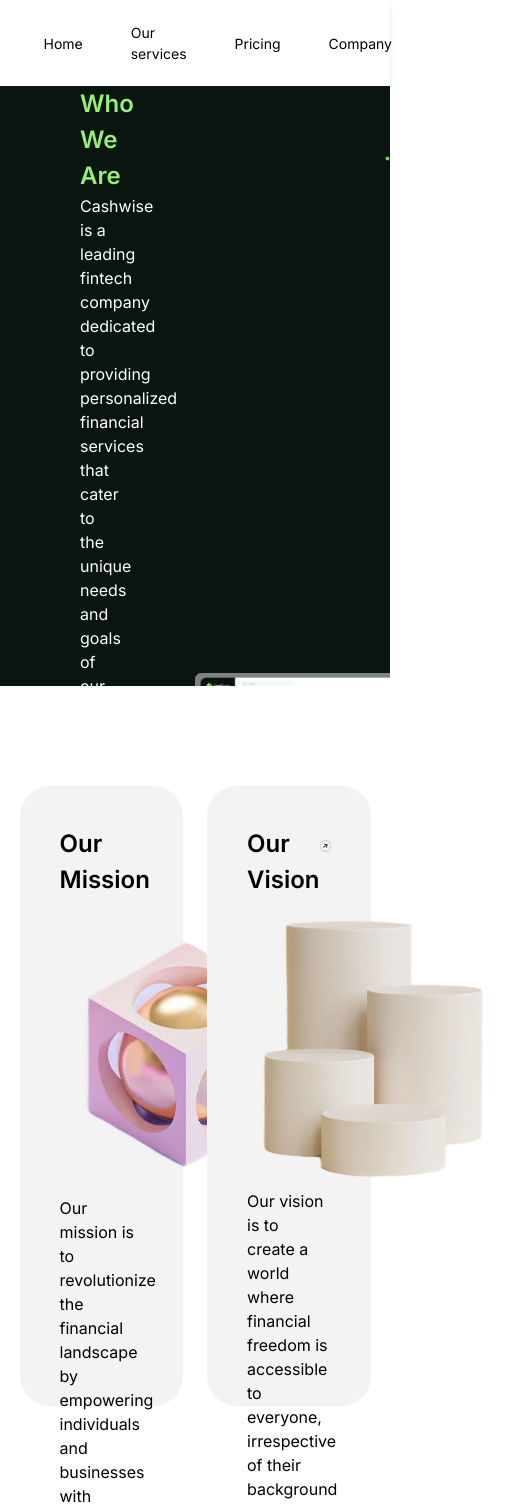
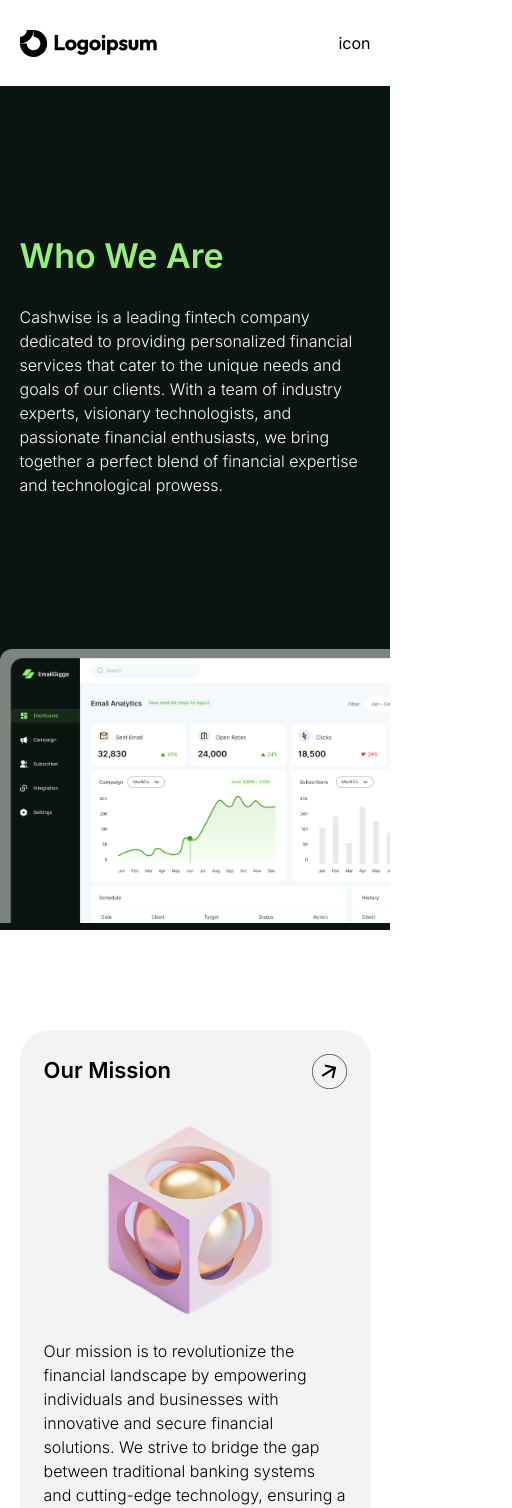
Before and after one commit to zannujulius/zacraccessment, a Vue app: page / in a window 390 px wide. Shown: the top 1508 px of the page, 512 px wide, since content can reach past the window. Built offline with nearby package versions, Linux system fonts and the light colour scheme.

Commit message:
completed responsiveness

```diff
--- a/src/components/Navbar.vue
+++ b/src/components/Navbar.vue
@@ -4,11 +4,14 @@
             <div class="">
                 <img class="" src="@/assets/svg/applogo.svg" />
             </div>
-            <div class="flex items-center">
+            <div class="items-center hidden md:flex">
                 <router-link to="/" class="px-6 text-[14px] font-[400]">Home</router-link>
                 <router-link to="/" class="px-6 text-[14px] font-[400]">Our services</router-link>
                 <router-link to="/" class="px-6 text-[14px] font-[400]">Pricing</router-link>
                 <router-link to="/" class="px-6 text-[14px] font-[400]">Company</router-link>
+            </div>
+            <div class="flex md:hidden">
+                icon
             </div>
         </div>
     </div>
--- a/src/views/HomeView.vue
+++ b/src/views/HomeView.vue
@@ -2,10 +2,10 @@
   <div class="">
    <Navbar />
    <!-- hero section -->
-   <div class="h-[600px] bg-primary grid grid-cols-2 overflow-hidden">
-      <div class="h-full flex flex-col justify-center px-20">
-        <h3 class="text-secondary text-[24px] font-[600]">Who We Are</h3>
-        <p class="text-white">
+   <div class="h-screen lg:h-[600px] bg-primary md:h-screen grid md:grid-cols-1 lg:grid-cols-2 grid-cols-1 overflow-hidden">
+      <div class="h-full flex flex-col justify-center w-[90%] mx-auto md:px-20">
+        <h3 class="text-secondary text-[34px] font-[600]">Who We Are</h3>
+        <p class="text-white font-light pt-6">
           Cashwise is a leading fintech company dedicated to providing personalized
           financial services that cater to the unique needs and goals of our clients.
            With a team of industry experts, visionary technologists, and passionate financial
@@ -13,44 +13,48 @@
           technological prowess.
         </p>
       </div>
-      <div class="h-full flex flex-col justify-center relative">
-        <div class="absolute w-[140px h-[100px] bottom-[50px] left-[-150px]">
+      <div class="h-full flex flex-col justify-center relative ">
+        <!-- side -->
+        <div class="hidden md:block absolute z-30 md:h-[87px] md:bottom-6 md:left-[290px] lg:left-[-100px]">
           <img class="w-full h-full" src="@/assets/png/Frame_25.png" alt="" />
          </div>
-         <div class="absolute top-[70px] left-[190px]">
+         <!-- pointer -->
+         <div class="hidden md:absolute lg:block h-[60px] md:hidden w-[60px] md:left-40 z-30 top-[75px]">
             <img src="@/assets/svg/pointer.svg" alt="" class=""  />
           </div>
-        <div class="pt-[100px]">
+          <!-- main -->
+        <div class="absolute md:bottom-0 md:w-[500px] lg:w-auto md:right-0">
           <img src="@/assets/png/hero_img.png" alt="hero-img" />
         </div>
       </div>
     </div>
+
     <!-- section two -->
-    <div class="mx-auto grid mt-[100px] gap-6 grid-cols-2 w-[90%] justify-center items-center">
-        <div v-for="i in aboutData"  :key="i.id" class="h-[620px] bg-[#F3F3F3] flex flex-col justify-between rounded-[30px] p-10">
+    <div class="mx-auto grid mt-[100px] gap-10 md:gap-6 md:grid-cols-2 grid-cols-1 w-[90%] justify-center items-center">
+        <div v-for="i in aboutData" :key="i.id" class="h-auto md:h-[620px] bg-[#F3F3F3] flex flex-col justify-between rounded-[30px] p-6 md:p-10">
           <div class="flex itms-center justify-between">
-            <h3 class="font-[600] text-black text-[24px]">{{i.title}}</h3>
-            <div class="h-[40px] w-[40px]">
+            <h3 class="font-[600] text-black text-[22px] md:text-[24px]">{{i.title}}</h3>
+            <div class="h-[35px] w-[35px]">
               <img class="h-full w-full" src="@/assets/svg/arrow.svg" alt="" />
             </div>
           </div>
-          <div class="mx-auto h-[298px] w-[265px]" v-if="i.imageType == 'cube'">
+          <div class="mx-auto h-[250px] w-[220px] md:h-[298px] md:w-[265px]" v-if="i.imageType == 'cube'">
             <img src="@/assets/png/img11.png" class="w-full h-full" alt="" />
           </div>
-          <div class="mx-auto h-[298px] w-[265px]" v-if="i.imageType == 'cone'">
+          <div class="mx-auto  h-[250px] w-[220px] md:h-[298px] md:w-[265px]" v-if="i.imageType == 'cone'">
             <img src="@/assets/png/img10.png" class="w-full h-full" alt="" />
           </div>
-          <div class="text-black font-[400]">
+          <div class="text-black font-light">
             {{ i.desc }}
           </div>
         </div>
     </div>
     <!-- section three -->
     <div class="mx-auto mt-[100px] w-[90%] justify-center items-center">
-      <h3 class="text-[#0B150F] font-[600] text-[34px]">
+      <h3 class="text-[#0B150F] font-[600] text-[24px] md:text-[34px]">
         What Sets Us Apart
       </h3>
-      <div class="mt-10 grid gap-10 grid-cols-3">
+      <div class="mt-10 grid gap-10 grid-cols-1 md:grid-cols-2 lg:grid-cols-3">
         <div class="" v-for="i in nicheData" :key="i.id">
           <div class="h-[47px] w-[47px] flex items-center rounded-[10px] bg-lightPrimary  justify-center">
             <div class="h-[24px] w-[24px]" v-if="i.imgTag == 'bulb'">
@@ -80,21 +84,21 @@
     </div>
 
     <!-- section four  -->
-    <div class="mx-auto mt-[100px] relative bg-primary flex items-center overflow-hidden justify-center flex-col rounded-[30px] w-[90%] h-[439px]">
+    <div class="mx-auto mt-[100px] p-2 relative bg-primary flex items-center overflow-hidden justify-center flex-col rounded-[30px] h-auto w-[90%] md:h-[439px]">
       <div class="absolute">
         <img src="@/assets/svg/line_art.svg" alt="img" class="" />
       </div>
-      <h3 class="text-[#96EF76] text-[20px] headline font-Sora font-[500]" >
+      <h3 class="text-[#96EF76] pt-20 md:pt-0 text-center text-[20px] headline font-Sora font-[500]" >
         Join Us on Our Financial Journey
       </h3>
-      <p class="text-center font-light w-[50%]  pt-10 text-white">
+      <p class="text-center font-light w-full md:w-[50%]  pt-6 text-white">
         We invite you to embark on this exciting financial journey with us. At [Your Fintech Company Name], we believe in a collaborative approach, where our clients become our partners. Together, we can shape a future where financial possibilities are limitless.
       </p>
-      <div class="flex items-center justify-center  mt-8">
-        <div class="w-[174px] h-[67px]">
+      <div class="flex-wrap justify-center flex md:flex md:items-center md:justify-center mt-8">
+        <div class="w-[174px] h-[67px] m-4">
           <img src="@/assets/png/Frame_334.png" alt="" class="w-full h-full" />
         </div>
-        <div class="w-[174px] h-[67px] ml-4">
+        <div class="w-[174px] h-[67px] m-4">
           <img src="@/assets/png/Frame_334.png" alt="" class="w-full h-full" />
         </div>
       </div>
@@ -102,13 +106,13 @@
   </div>
 
   <!-- section four -->
-  <div class="w-full bg-primary mt-[100px] h-[299px] ">
-    <div class="mx-auto w-[90%]  pt-10">
-      <div class="flex justify-between">
-        <div class="w-[137px] h-[27px]">
+  <div class="w-full bg-primary mt-[100px] h-[auto] md:h-[299px] ">
+    <div class="mx-auto w-[90%] pt-10">
+      <div class="block md:flex md:justify-between">
+        <div class="w-[137px] h-[27px] mb-10 md:mb-0">
           <img src="@/assets/png/app_logo.png" class="h-full w-full" alt="" />
         </div>
-        <div class="grid gap-16 grid-cols-3">
+        <div class="grid gap-16 grid-cols-1 md:grid-cols-3 lg:grid-cols-3">
           <div class="">
             <h4 class="font-[600] text-white ">
               Support
@@ -153,6 +157,7 @@
       </p>
     </div>
   </div>
+
 </template>
 
 <script>
```
Also changed, not shown: package.json (+7 -1 lines), src/main.js (+5 -5 lines), 1 other file (tests, documents, lock files or other folders).
